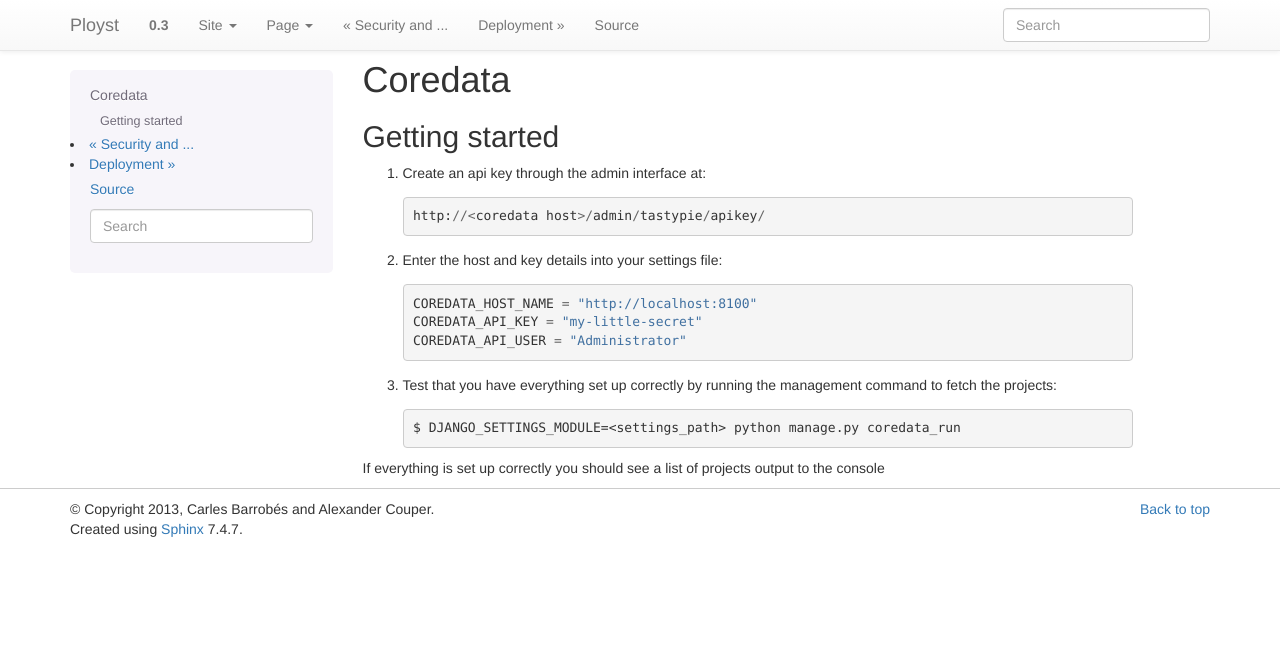
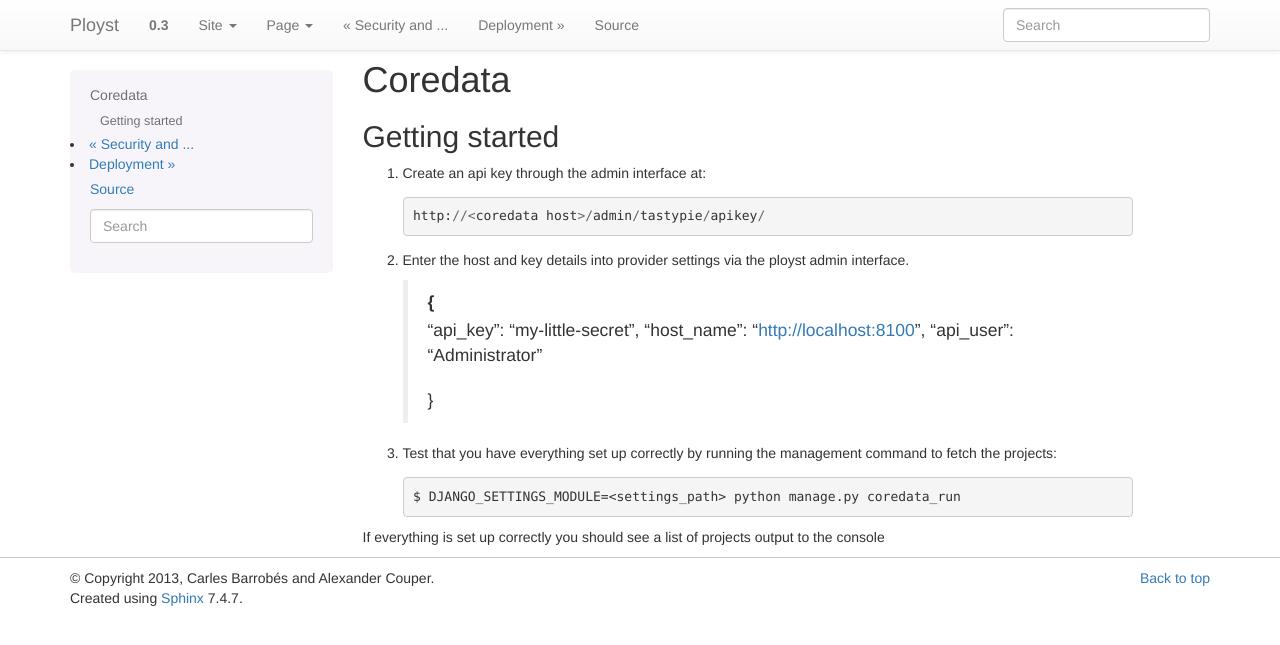
Before and after one commit to pretenders/ployst, a Sphinx documentation site: the page built from docs/source/coredata.rst, in a window 1280 px wide. Shown: the top 645 px of the page. Built offline with Sphinx 7.4.7, drawn with Linux system fonts in a browser that asks for light colours.

Commit message:
Correct documentation errors.

```diff
--- a/docs/source/coredata.rst
+++ b/docs/source/coredata.rst
@@ -8,11 +8,14 @@
 
     http://<coredata host>/admin/tastypie/apikey/
 
-2. Enter the host and key details into your settings file::
+2. Enter the host and key details into provider settings via the ployst admin
+   interface.
 
-    COREDATA_HOST_NAME = "http://localhost:8100"
-    COREDATA_API_KEY = "my-little-secret"
-    COREDATA_API_USER = "Administrator"
+    {
+        "api_key": "my-little-secret",
+        "host_name": "http://localhost:8100",
+        "api_user": "Administrator"
+    }
 
 3. Test that you have everything set up correctly by running the management
    command to fetch the projects::
```
Also changed, not shown: 1 other file.
